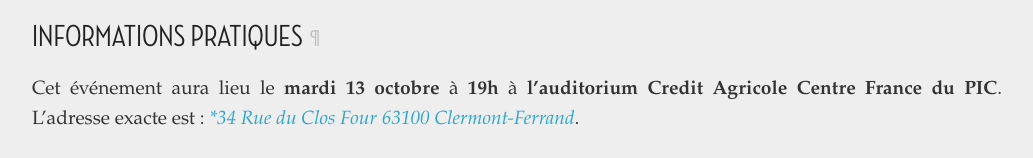
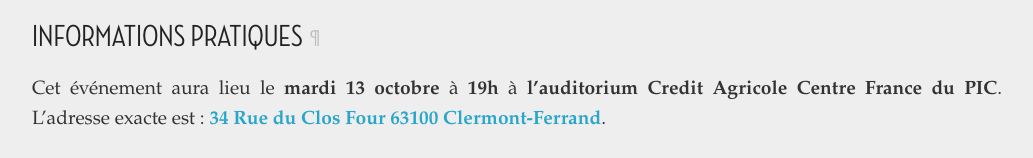
Before and after one commit to clermontech/clermontech.github.com, a Jekyll site: the page built from _posts/2026-10-06-api-hour-73.md, in a window 1280 px wide. Shown: the part 647-805 px from the top of the page, without its empty margins (123-1156 px from the left). Built offline with Jekyll 4.4.1, drawn with Linux system fonts in a browser that asks for light colours; some of the changed text lies outside the part shown.

Commit message:
typo fix

```diff
--- a/_posts/2026-10-06-api-hour-73.md
+++ b/_posts/2026-10-06-api-hour-73.md
@@ -16,7 +16,7 @@ lieux où tout le monde est le bienvenu](/code-of-conduct.html).
 ## Informations pratiques
 
 Cet événement aura lieu le **mardi 13 octobre** à **19h** à **l'auditorium Credit Agricole Centre France du PIC**. L'adresse
-exacte est : [**34 Rue du Clos Four 63100 Clermont-Ferrand*](https://www.openstreetmap.org/#map=19/45.791024/3.103606).
+exacte est : [**34 Rue du Clos Four 63100 Clermont-Ferrand**](https://www.openstreetmap.org/#map=19/45.791024/3.103606).
 
 <iframe width="100%" height="350" src="https://www.openstreetmap.org/export/embed?bbox=3.1020605564117436%2C45.79015973571939%2C3.1051504611969%2C45.791887840945584&amp;layer=mapnik" style="border: 1px solid black"></iframe><br/><small><a href="https://www.openstreetmap.org/#map=19/45.791024/3.103606">
 View Larger Map</a></small>
```
Also changed, not shown: other parts of _posts/2026-10-06-api-hour-73.md (+1 -1 lines).
